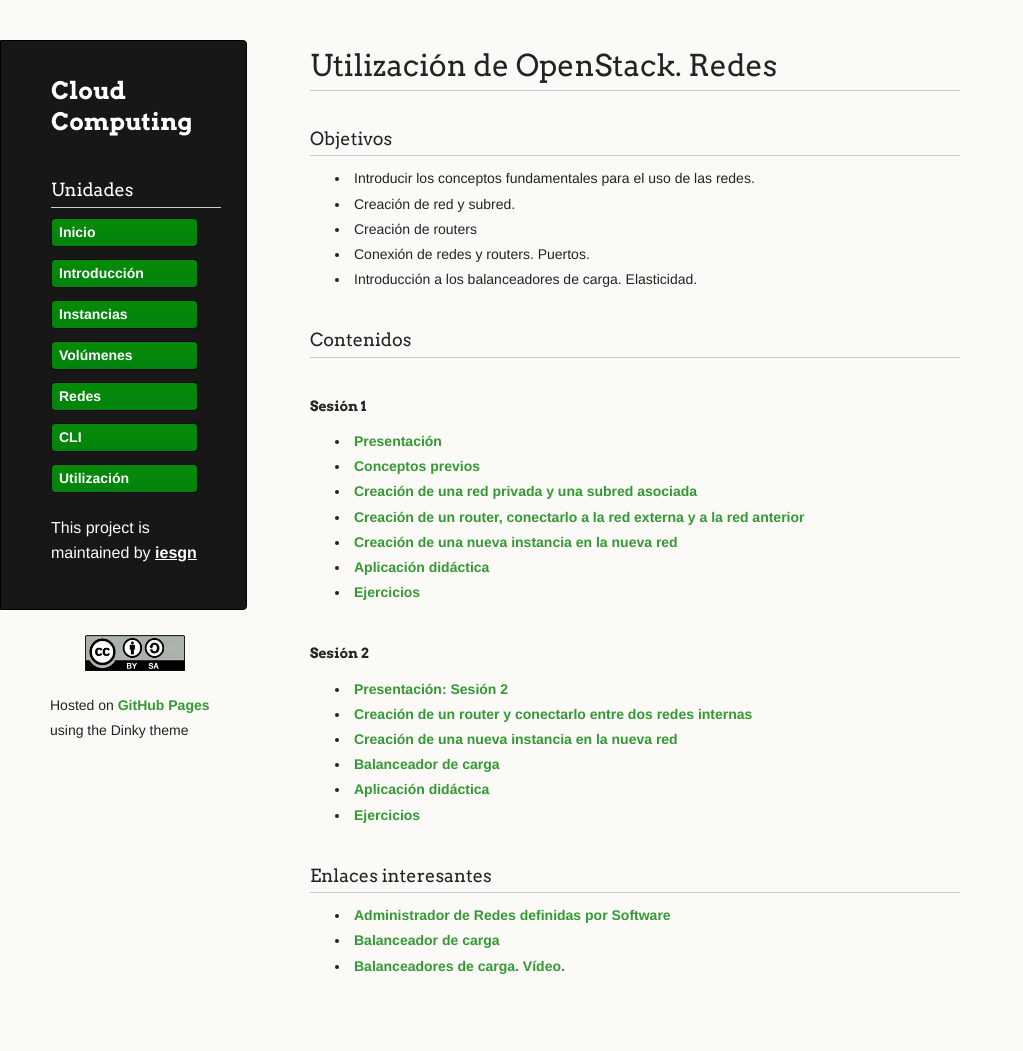
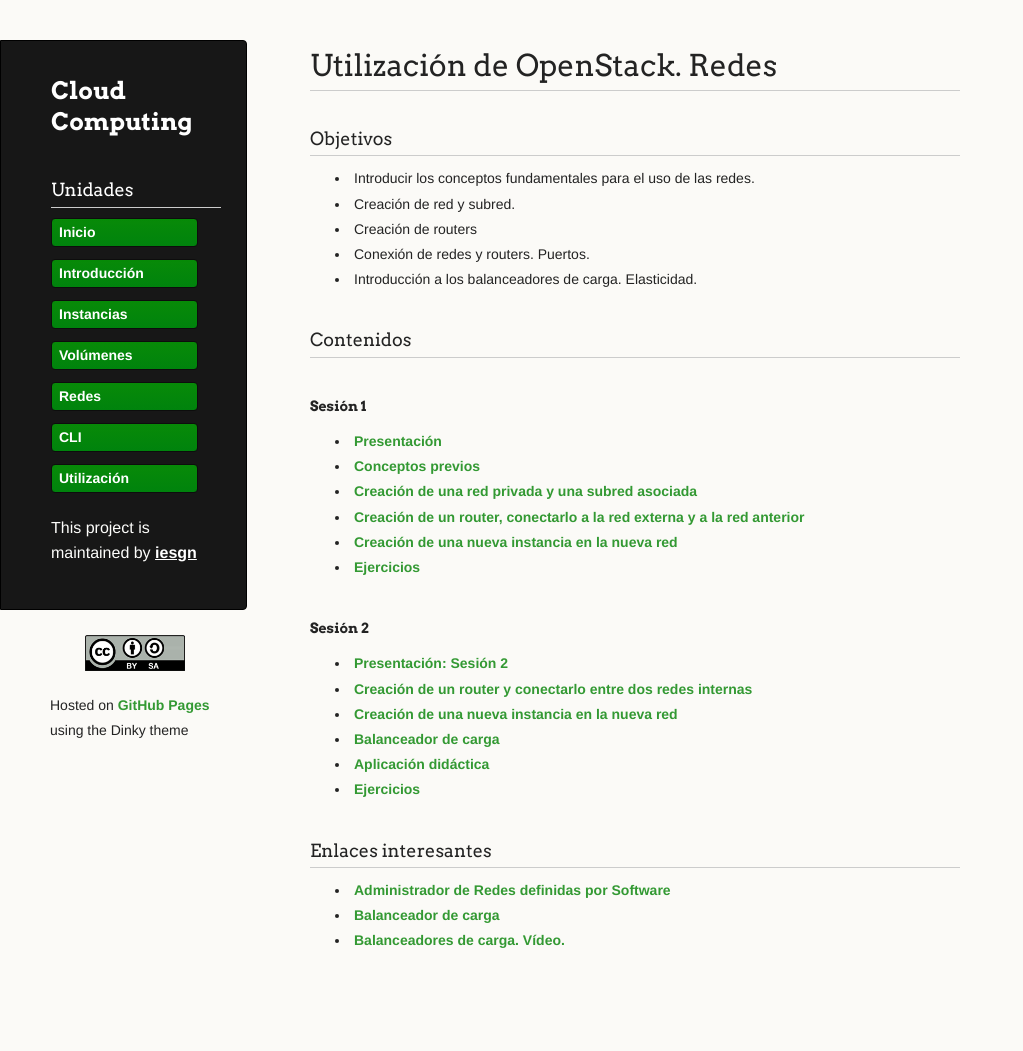
Before and after one commit to iesgn/cloud2, a Jekyll site: the page built from curso/u4/index.md, in a window 1280 px wide. Shown: the whole page, without its empty margins (0-1023 px from the left). Built offline with Jekyll 4.4.1, drawn with Linux system fonts in a browser that asks for light colours; after the commit the page ends 1026 px from its top, so only the background shows below that.

Commit message:
Quito la aplicación didáctica de la primera sesión

```diff
--- a/curso/u4/index.md
+++ b/curso/u4/index.md
@@ -21,7 +21,6 @@ menu:
 * [Creación de una red privada y una subred asociada](red1)
 * [Creación de un router, conectarlo a la red externa y a la red anterior](router1)
 * [Creación de una nueva instancia en la nueva red](instancia1)
-* [Aplicación didáctica](aula1)
 * [Ejercicios](ejercicios1)
 
 #### Sesión 2
--- a/curso/u4/presentacion1.html
+++ b/curso/u4/presentacion1.html
@@ -28,7 +28,6 @@ tema: white
       <li>Creación de una red privada y una subred asociada</li>
       <li>Creación de un router, conectarlo a la red externa y a la red anterior</li>
       <li>Creación de una nueva instancia en la nueva red</li>
-      <li>Aplicación didáctica</li>
       <li>Ejercicios</li>
     </ul>
   </section>
```
